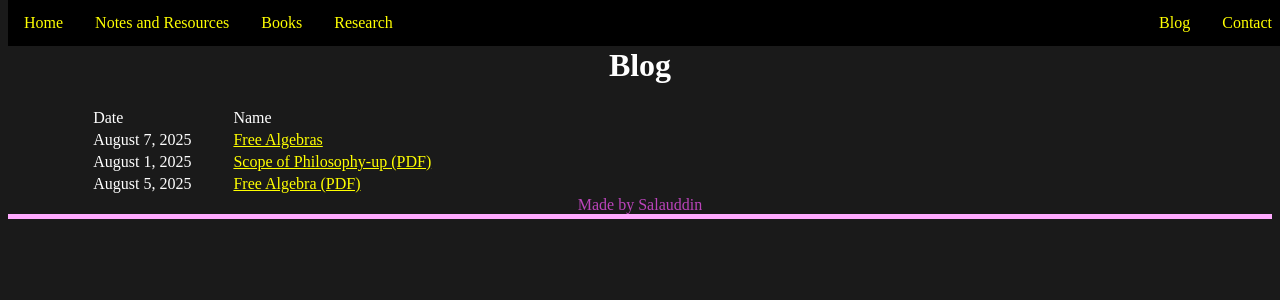
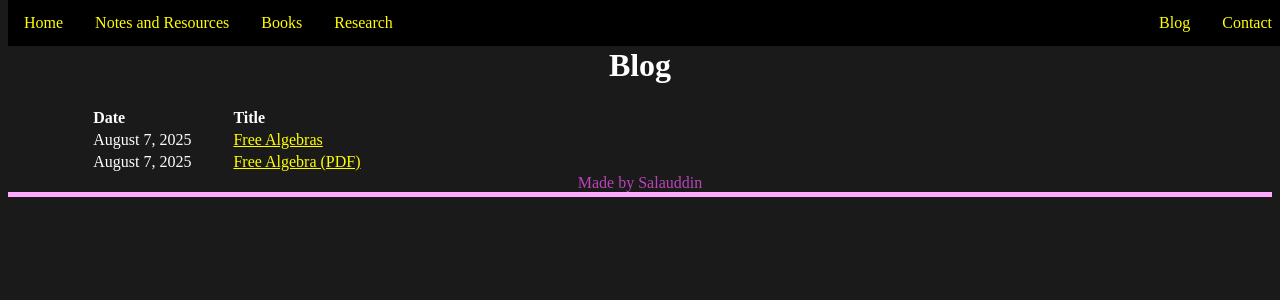
Before and after one commit to skmds99/salauddin.github.io, a Jekyll site: the page built from blog.html, in a window 1280 px wide. Shown: the top 300 px of the page. Built offline with Jekyll 4.4.1, drawn with Linux system fonts in a browser that asks for light colours.

Commit message:
Update blog.html

```diff
--- a/blog.html
+++ b/blog.html
@@ -7,11 +7,11 @@ title: Salauddin's Site
 
 <table id="writeuptable">
     <tr>
-        <td>Date</td>
-        <td>Name</td>
+        <td><strong>Date</strong></td>
+        <td><strong>Title</strong></td>
     </tr>
 
-    <!-- Jekyll blog posts -->
+    <!-- Jekyll-generated blog posts -->
     {% for post in site.posts %}
         <tr>
             <td>{{ post.date | date: "%B %e, %Y" }}</td>
@@ -19,13 +19,9 @@ title: Salauddin's Site
         </tr>
     {% endfor %}
 
-    <!-- Manually added PDFs -->
+    <!-- Manually added PDF (for 2025-08-07-Free Algebra.md) -->
     <tr>
-        <td>August 1, 2025</td>
-        <td><a href="/assets/pdfs/2025-08-01-Scope of Philosophy.pdf" target="_blank">Scope of Philosophy-up (PDF)</a></td>
-    </tr>
-    <tr>
-        <td>August 5, 2025</td>
-        <td><a href="/assets/pdfs/2025-08-07-Free Algebra.pdf" target="_blank">Free Algebra (PDF)</a></td>
+        <td>August 7, 2025</td>
+        <td><a href="/assets/pdfs/Free-Algebra.pdf" target="_blank">Free Algebra (PDF)</a></td>
     </tr>
 </table>
```
